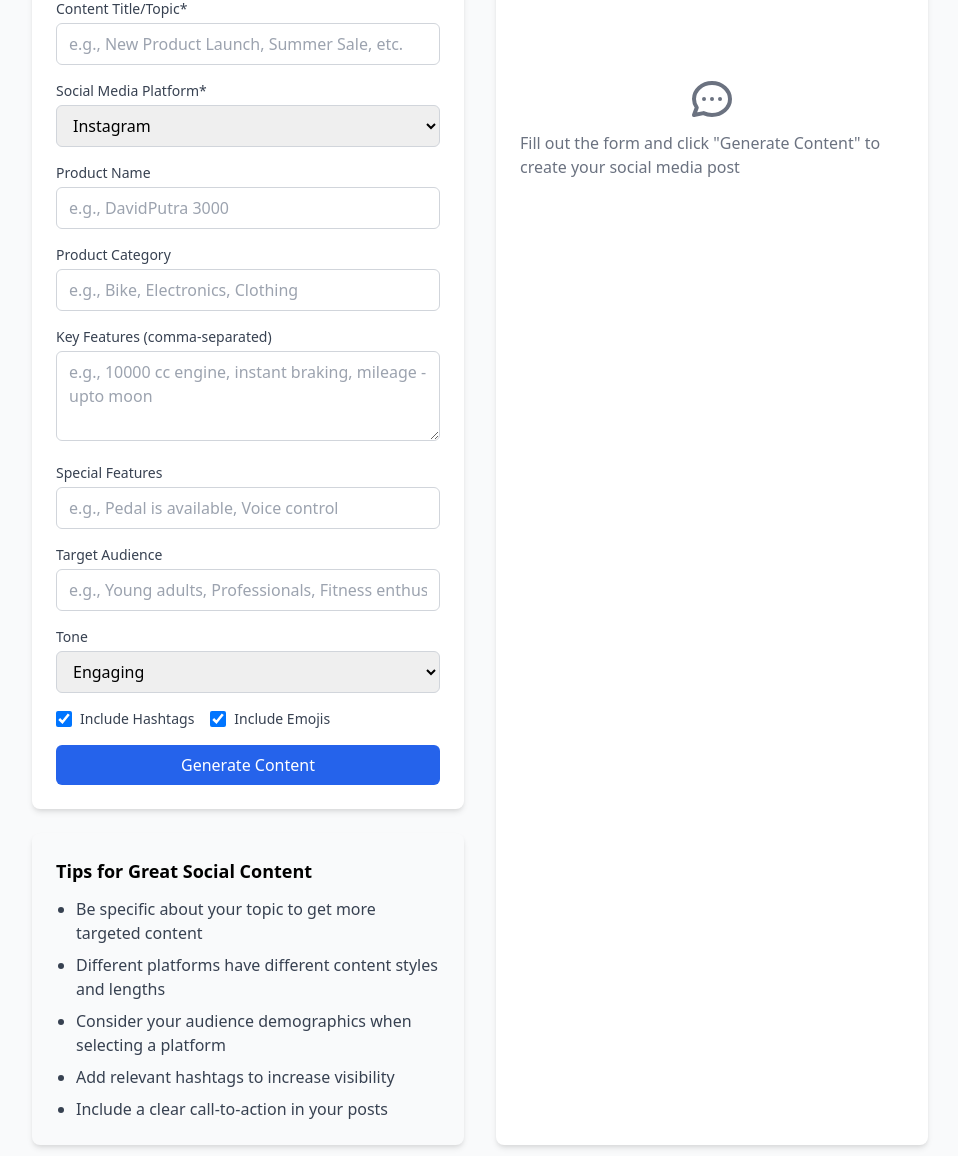
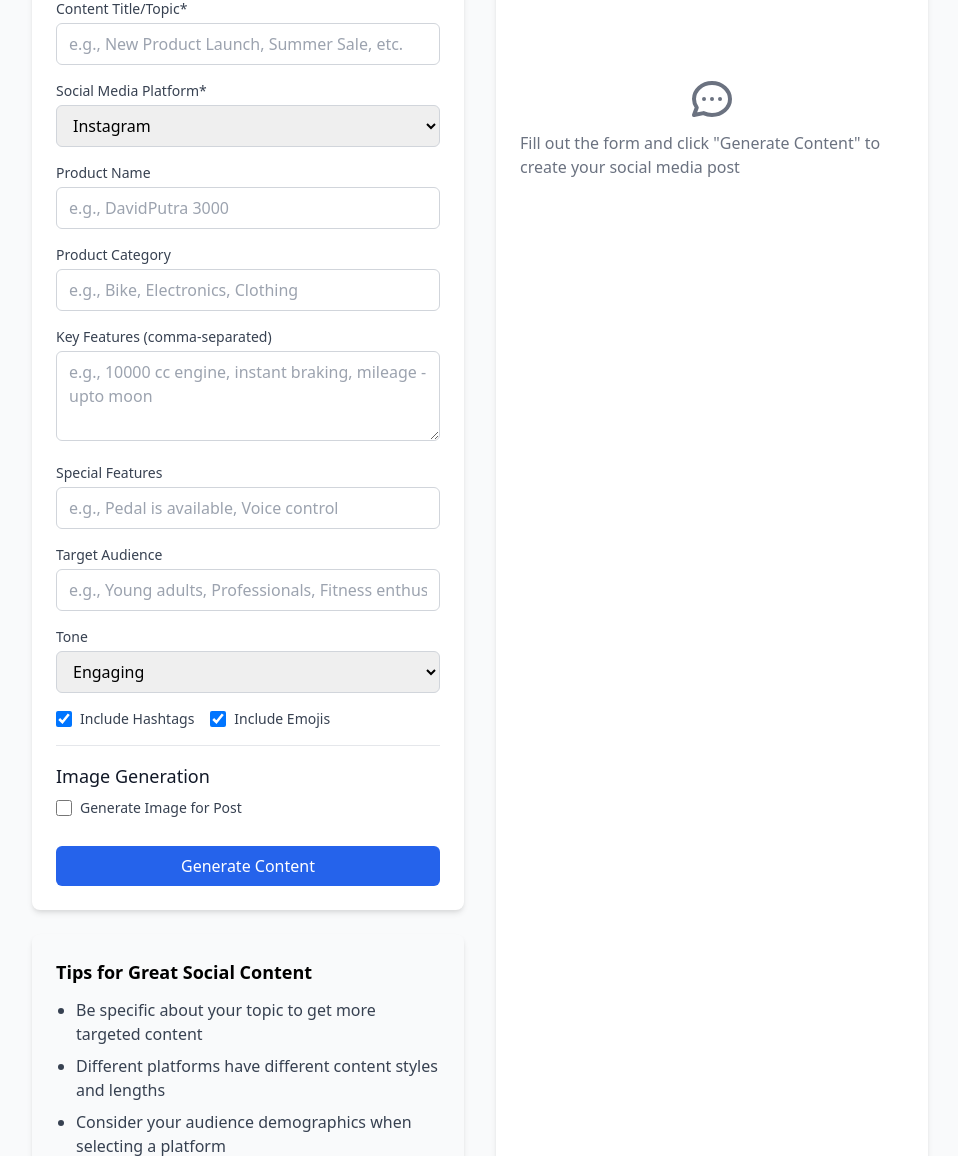
Before and after one commit to VisionExpo/Ai_content_creation, a FastAPI app: page /social-content in a window 1280 px wide. Shown: the part 225-1381 px from the top of the page, without its empty margins (160-1118 px from the left). Run offline with FastAPI, Linux system fonts and the light colour scheme.

Commit message:
added image generation

```diff
--- a/templates/social-content.html
+++ b/templates/social-content.html
@@ -173,6 +173,37 @@
                                 </div>
                             </div>
 
+                            <div class="border-t border-gray-200 pt-4 mt-4">
+                                <h3 class="text-lg font-medium text-gray-900 mb-2">Image Generation</h3>
+                                <div class="flex items-center mb-3">
+                                    <input
+                                        type="checkbox"
+                                        id="generate_image"
+                                        name="generate_image"
+                                        class="h-4 w-4 text-blue-600 focus:ring-blue-500 border-gray-300 rounded"
+                                    />
+                                    <label for="generate_image" class="ml-2 block text-sm text-gray-700">
+                                        Generate Image for Post
+                                    </label>
+                                </div>
+
+                                <div id="image-prompt-container" class="hidden">
+                                    <label for="image_prompt" class="block text-sm font-medium text-gray-700 mb-1">
+                                        Custom Image Prompt (Optional)
+                                    </label>
+                                    <textarea
+                                        id="image_prompt"
+                                        name="image_prompt"
+                                        class="w-full px-3 py-2 border border-gray-300 rounded-md focus:outline-none focus:ring-2 focus:ring-blue-500"
+                                        rows="2"
+                                        placeholder="Leave blank for auto-generated prompt based on product details"
+                                    ></textarea>
+                                    <p class="text-xs text-gray-500 mt-1">
+                                        If left blank, we'll create a prompt based on your product details.
+                                    </p>
+                                </div>
+                            </div>
+
                             <div id="error-message" class="text-red-600 text-sm hidden"></div>
 
                             <button
@@ -213,9 +244,16 @@
                                     </span>
                                 </div>
 
+                                <div id="generated-image-container" class="hidden mb-4">
+                                    <div class="border border-gray-200 rounded-md overflow-hidden mb-2">
+                                        <img id="generated-image" src="" alt="Generated image" class="w-full h-auto" />
+                                    </div>
+                                    <p id="image-prompt-display" class="text-xs text-gray-500 italic"></p>
+                                </div>
+
                                 <p id="content-text" class="whitespace-pre-line"></p>
 
-                                <div class="mt-6 flex justify-end">
+                                <div class="mt-6 flex justify-end space-x-2">
                                     <button
                                         id="copyBtn"
                                         class="px-4 py-2 bg-gray-200 text-gray-800 rounded-md hover:bg-gray-300 transition-colors text-sm flex items-center"
@@ -225,6 +263,17 @@
                                         </svg>
                                         Copy to Clipboard
                                     </button>
+                                    <a
+                                        id="downloadImageBtn"
+                                        href="#"
+                                        download
+                                        class="px-4 py-2 bg-gray-200 text-gray-800 rounded-md hover:bg-gray-300 transition-colors text-sm flex items-center hidden"
+                                    >
+                                        <svg xmlns="http://www.w3.org/2000/svg" class="h-4 w-4 mr-1" fill="none" viewBox="0 0 24 24" stroke="currentColor">
+                                            <path stroke-linecap="round" stroke-linejoin="round" stroke-width="2" d="M4 16v1a3 3 0 003 3h10a3 3 0 003-3v-1m-4-4l-4 4m0 0l-4-4m4 4V4" />
+                                        </svg>
+                                        Download Image
+                                    </a>
                                 </div>
                             </div>
                         </div>
@@ -267,6 +316,21 @@
             const platformBadgeEl = document.getElementById('platform-badge');
             const errorMessageEl = document.getElementById('error-message');
             const copyBtn = document.getElementById('copyBtn');
+            const generateImageCheckbox = document.getElementById('generate_image');
+            const imagePromptContainer = document.getElementById('image-prompt-container');
+            const generatedImageContainer = document.getElementById('generated-image-container');
+            const generatedImage = document.getElementById('generated-image');
+            const imagePromptDisplay = document.getElementById('image-prompt-display');
+            const downloadImageBtn = document.getElementById('downloadImageBtn');
+
+            // Toggle image prompt container visibility based on checkbox
+            generateImageCheckbox.addEventListener('change', function() {
+                if (this.checked) {
+                    imagePromptContainer.classList.remove('hidden');
+                } else {
+                    imagePromptContainer.classList.add('hidden');
+                }
+            });
 
             socialForm.addEventListener('submit', async function(e) {
                 e.preventDefault();
@@ -278,6 +342,8 @@
                 resultEl.classList.add('hidden');
                 emptyStateEl.classList.add('hidden');
                 errorMessageEl.classList.add('hidden');
+                generatedImageContainer.classList.add('hidden');
+                downloadImageBtn.classList.add('hidden');
 
                 try {
                     // Get form data
@@ -292,13 +358,16 @@
                     const tone = formData.get('tone');
                     const include_hashtags = formData.get('include_hashtags') === 'on';
                     const include_emojis = formData.get('include_emojis') === 'on';
+                    const generate_image = formData.get('generate_image') === 'on';
+                    const image_prompt = formData.get('image_prompt');
 
                     // Build query parameters
                     const params = new URLSearchParams({
                         content_title,
                         platform,
                         include_hashtags,
-                        include_emojis
+                        include_emojis,
+                        generate_image
                     });
 
                     // Add optional parameters if they exist
@@ -308,6 +377,7 @@
                     if (special_features) params.append('special_features', special_features);
                     if (target_audience) params.append('target_audience', target_audience);
                     if (tone) params.append('tone', tone);
+                    if (image_prompt) params.append('image_prompt', image_prompt);
 
                     // Send API request
                     const response = await fetch(`/api/social_content?${params.toString()}`);
@@ -321,6 +391,19 @@
                     // Display result
                     contentTextEl.textContent = data.message;
                     platformBadgeEl.textContent = platform;
+
+                    // Display image if generated
+                    if (data.image_url) {
+                        generatedImage.src = data.image_url;
+                        imagePromptDisplay.textContent = `Prompt: ${data.image_prompt}`;
+                        generatedImageContainer.classList.remove('hidden');
+
+                        // Set up download button
+                        downloadImageBtn.href = data.image_url;
+                        downloadImageBtn.download = data.image_url.split('/').pop();
+                        downloadImageBtn.classList.remove('hidden');
+                    }
+
                     loadingEl.classList.add('hidden');
                     resultEl.classList.remove('hidden');
 
```
